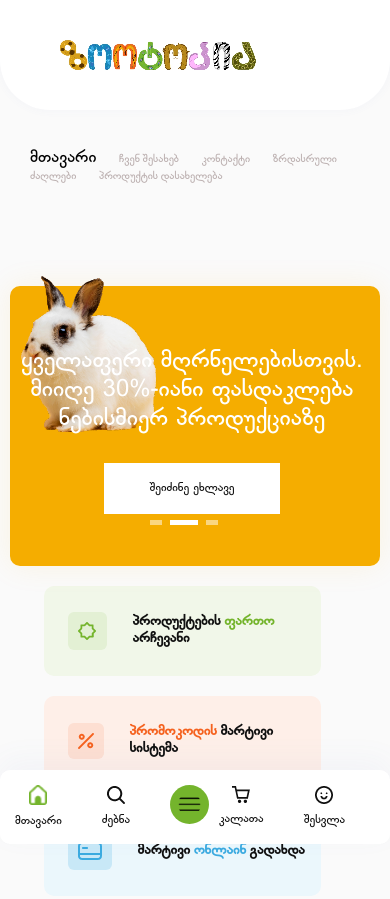
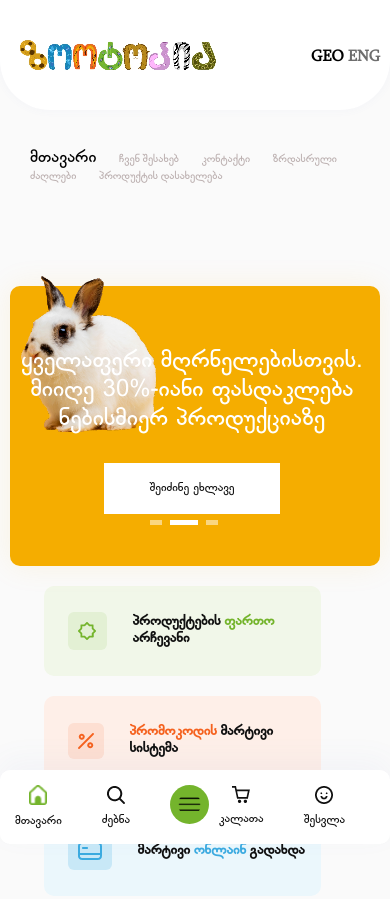
Before and after one commit to mariamdateshidze/Zootopia, a plain HTML site: page index.html in a window 390 px wide. Shown: the top 899 px of the page. Drawn offline with Linux system fonts and the light colour scheme.

Commit message:
changes in design

```diff
--- a/assets/styles/media.css
+++ b/assets/styles/media.css
@@ -209,7 +209,7 @@
         padding: 0 30px 0 30px;
     }
     .header-content{
-        padding: 40px 50px;
+        padding: 40px 10px;
 
      }
      .listing{
@@ -233,6 +233,9 @@
         grid-template-columns: auto auto;
     }
 
+    #thirteen{
+        display: none;
+    }
 
 }
 
@@ -533,6 +536,14 @@
         margin-bottom: 60px;
     }
 
+    .languages-resp{
+        display: block;
+        font-family: 'Sylfaen';
+    }
+    .eng{
+        color: #6E6E6E;
+    }
+
 }
 
 
--- a/assets/styles/style.css
+++ b/assets/styles/style.css
@@ -29,7 +29,9 @@ header{
     border-radius: 0px 0px 50px 50px;
     box-shadow: 0px 0px 10px #597DBC0D;
 }
-
+.languages-resp{
+    display: none;
+}
 .burger-menu img{
     width: 30px;
  }
--- a/index.html
+++ b/index.html
@@ -13,6 +13,10 @@
     <header class="container">
         <div class="header-content" >
             <a href="index.html"><img src="assets/images/ზოოტოპია ქართული 2.png" alt="logo"></a>
+            <div class="languages-resp">
+                <span><b>GEO</b></span>
+                <span class="eng"><b>ENG</b></span>
+            </div>
            <div class="burger-menu">
                 <img src="assets/images/menu (1).png" alt="burger menu">
             </div>
```
Also changed, not shown: aboutus.html (+4 -0 lines), category.html (+4 -0 lines), contact.html (+4 -0 lines), product.html (+4 -0 lines).
